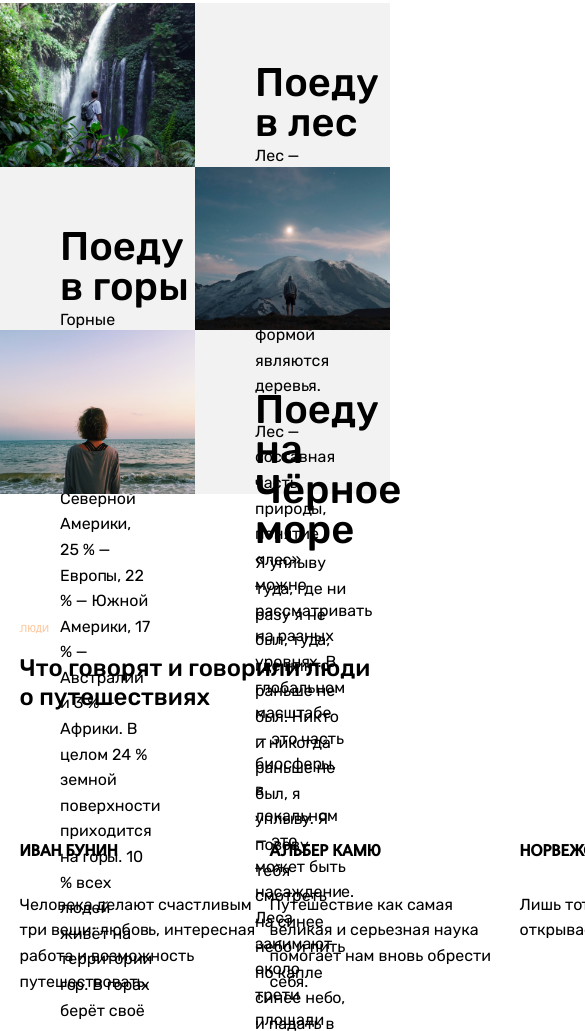
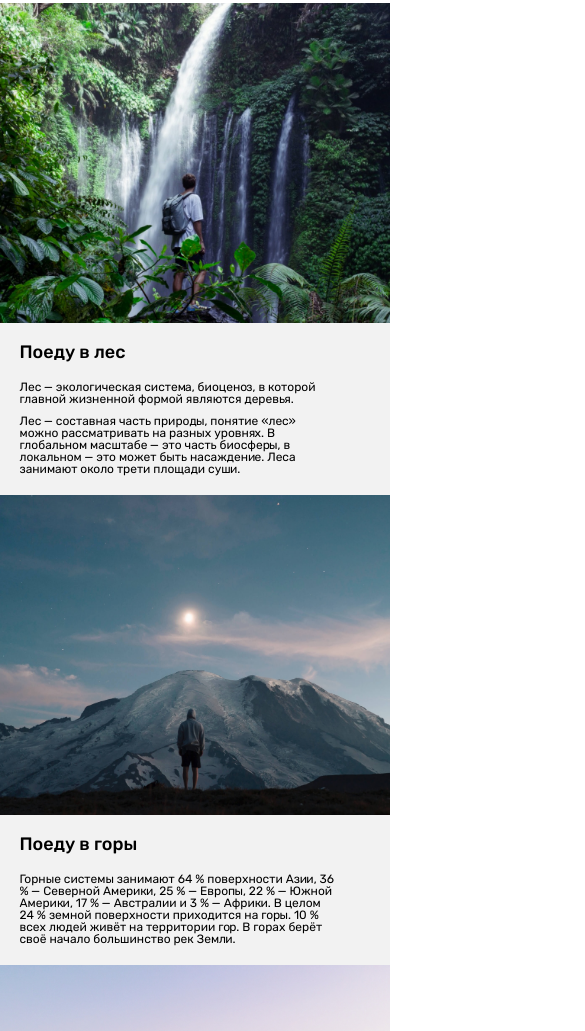
Before and after one commit to YandexStudentForStudy/FirstProject, a plain HTML site: page index.html in a window 390 px wide. Shown: the part 612-1643 px from the top of the page, 585 px wide, since content can reach past the window. Drawn offline with Linux system fonts and the light colour scheme; files whose address does not match are found by name.

Commit message:
Added responsive block people and table

```diff
--- a/blocks/table/table.css
+++ b/blocks/table/table.css
@@ -2,6 +2,6 @@
   padding: 0;
   list-style-type: none;
   display: grid;
-  grid-template-columns: repeat(4, 250px);
-  justify-content: space-between;
+  grid-template-columns: repeat(4, 1fr);
+  column-gap: 10px;
 }
--- a/blocks/travel/__paragraph/travel__paragraph.css
+++ b/blocks/travel/__paragraph/travel__paragraph.css
@@ -2,11 +2,10 @@
   width: 68%;
   margin: 0;
   padding: 0 0 20px 0;
-  font-size: 16px;
   line-height: 1.6;
   font-weight: normal;
   color: #000;
-  font-size: 16px;
+  font-size: 15px;
 }
 
 .travel__paragraph:last-of-type {
--- a/index.html
+++ b/index.html
@@ -66,7 +66,7 @@
               горы. 10 % всех людей живёт на территории гор. В горах берёт своё начало большинство рек Земли.</p>
           </div>
         </div>
-        <img class="travel__image" src="images/places-mountains.jpeg" alt="Горы">
+        <img class="travel__image travel__image_start" src="images/places-mountains.jpeg" alt="Горы">
       </article>
       <article class="travel">
         <img class="travel__image" src="images/places-black-sea.jpeg" alt="Море">
--- a/pages/index.css
+++ b/pages/index.css
@@ -57,11 +57,31 @@
 @import url(../blocks/footer/__copyright/footer__copyright.css);
 /*стили для footer*/
 
+@media (max-width: 1200px) {
+  .travel__text {
+    padding: 50px 0 75px 50px;
+  }
+}
+
 
 @media (max-width: 1100px) {
   .intro__image {
     width: 400px;
     height: 400px;
+  }
+
+  .travel__text {
+    padding: 40px 0 65px 40px;
+}
+
+  .travel__title {
+    font-size: 28px;
+  }
+  .travel__paragraph {
+    width: 75%;
+    font-size: 14px;
+    line-height: 1.3;
+    padding: 0 0 15px 0;
   }
 }
 
@@ -69,6 +89,18 @@
   .intro__image {
     width: 350px;
     height: 350px;
+  }
+
+  .travel__paragraph {
+    width: 85%;
+    font-size: 12px;
+    line-height: 1.1;
+    padding: 0 0 10px 0;
+  }
+
+  .table {
+    grid-template-columns: repeat(2, 1fr);
+    grid-column-gap: 35px;
   }
 }
 
@@ -96,6 +128,19 @@
 
   .section-text__title {
     font-size: 30px;
+  }
+
+  .travel__title {
+    font-size: 18px;
+  }
+
+  .travel__paragraph {
+    width: 90%;
+    line-height: 1.0;
+  }
+
+  .travel__text {
+    padding: 35px 0 55px 35px;
   }
 }
 
@@ -128,6 +173,28 @@
   .section-text__title {
     font-size: 24px;
   }
+
+  .travel {
+    grid-template-columns: 1fr;
+    grid-template-rows: 320px;
+  }
+/*модификатор для картинки что бы переопределить ее место в гриде*/
+  .travel__image_start {
+    grid-row-start: 1;
+  }
+  .travel__title {
+    padding-bottom: 20px;
+  }
+
+  .travel__text {
+    padding: 20px 0 20px;
+    margin: 0 auto;
+    width: 90%;
+  }
+
+  .table {
+    grid-template-columns: 1fr;
+  }
 }
 
 @media (max-width: 450px) {
@@ -157,5 +224,4 @@
     width: 320px;
     height: 320px;
   }
-
 }
```
